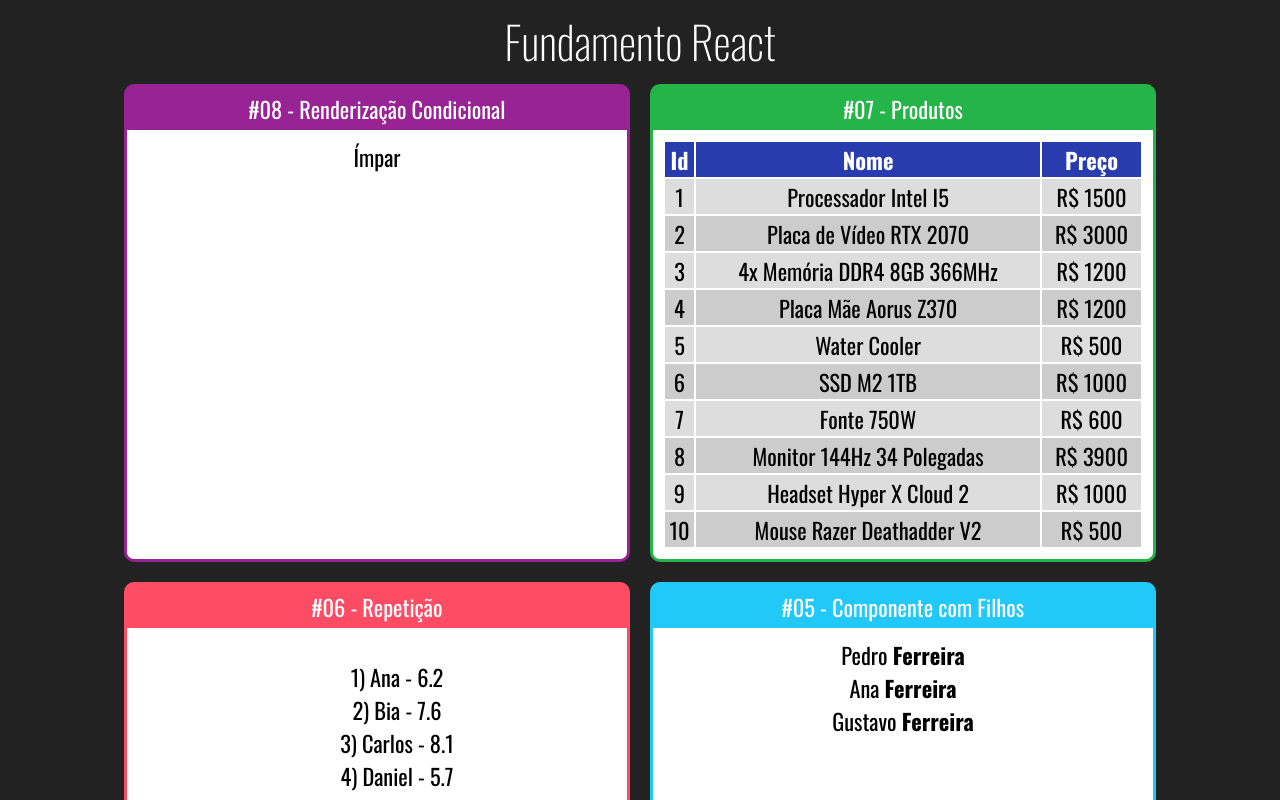
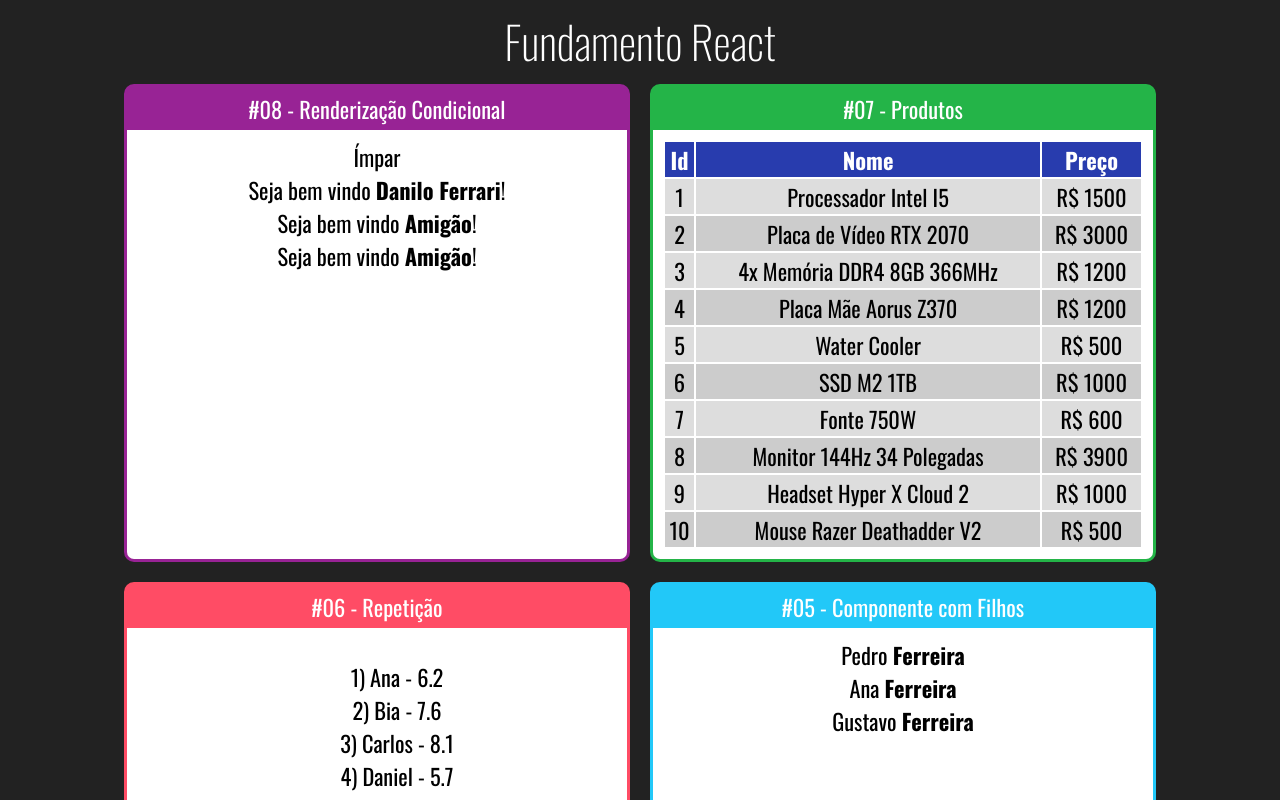
Before and after one commit to DevDaniloFerrari/fundamentos-react, a React (Create React App) app: page / in a window 1280 px wide. Shown: the top 800 px of the page. Built offline with nearby package versions, Linux system fonts and the light colour scheme.

Commit message:
criando componente else

```diff
--- a/src/App.jsx
+++ b/src/App.jsx
@@ -11,6 +11,7 @@
 import ListaAlunos from './components/repeticao/ListaAlunos';
 import TabelaProdutos from './components/repeticao/TabelaProdutos';
 import ParOuImpar from './components/condicional/ParOuImpar';
+import UsuarioInfo from './components/condicional/UsuarioInfo';
 
 export default () =>
     <div className="App">
@@ -19,6 +20,9 @@
         <div className="Cards">
             <Card titulo="#08 - Renderização Condicional" color="#982395">
                 <ParOuImpar numero={21}></ParOuImpar>
+                <UsuarioInfo usuario={{ nome: 'Danilo Ferrari' }}></UsuarioInfo>
+                <UsuarioInfo usuario={{}}></UsuarioInfo>
+                <UsuarioInfo></UsuarioInfo>
             </Card>
 
             <Card titulo="#07 - Produtos" color="#24b448">
--- /dev/null
+++ b/src/components/condicional/If.js
@@ -0,0 +1,18 @@
+export default props => {
+    const elseChield = props.children.filter(child => {
+        return child.type && child.type.name === 'Else'
+    })[0];
+
+    const ifChildren = props.children.filter(child => {
+        return child !== elseChield
+    });
+
+    if (props.test)
+        return ifChildren
+    else if (elseChield)
+        return elseChield
+    else
+        return false
+}
+
+export const Else = props => props.children
--- /dev/null
+++ b/src/components/condicional/UsuarioInfo.jsx
@@ -0,0 +1,16 @@
+import React from 'react'
+import If, { Else } from './If'
+
+export default function UsuarioInfo(props) {
+    const usuario = props.usuario || {}
+    return (
+        <div>
+            <If test={usuario && usuario.nome}>
+                Seja bem vindo <strong>{usuario.nome}</strong>!
+                <Else>
+                    Seja bem vindo <strong>Amigão</strong>!
+                </Else>
+            </If>
+        </div>
+    )
+}
```
